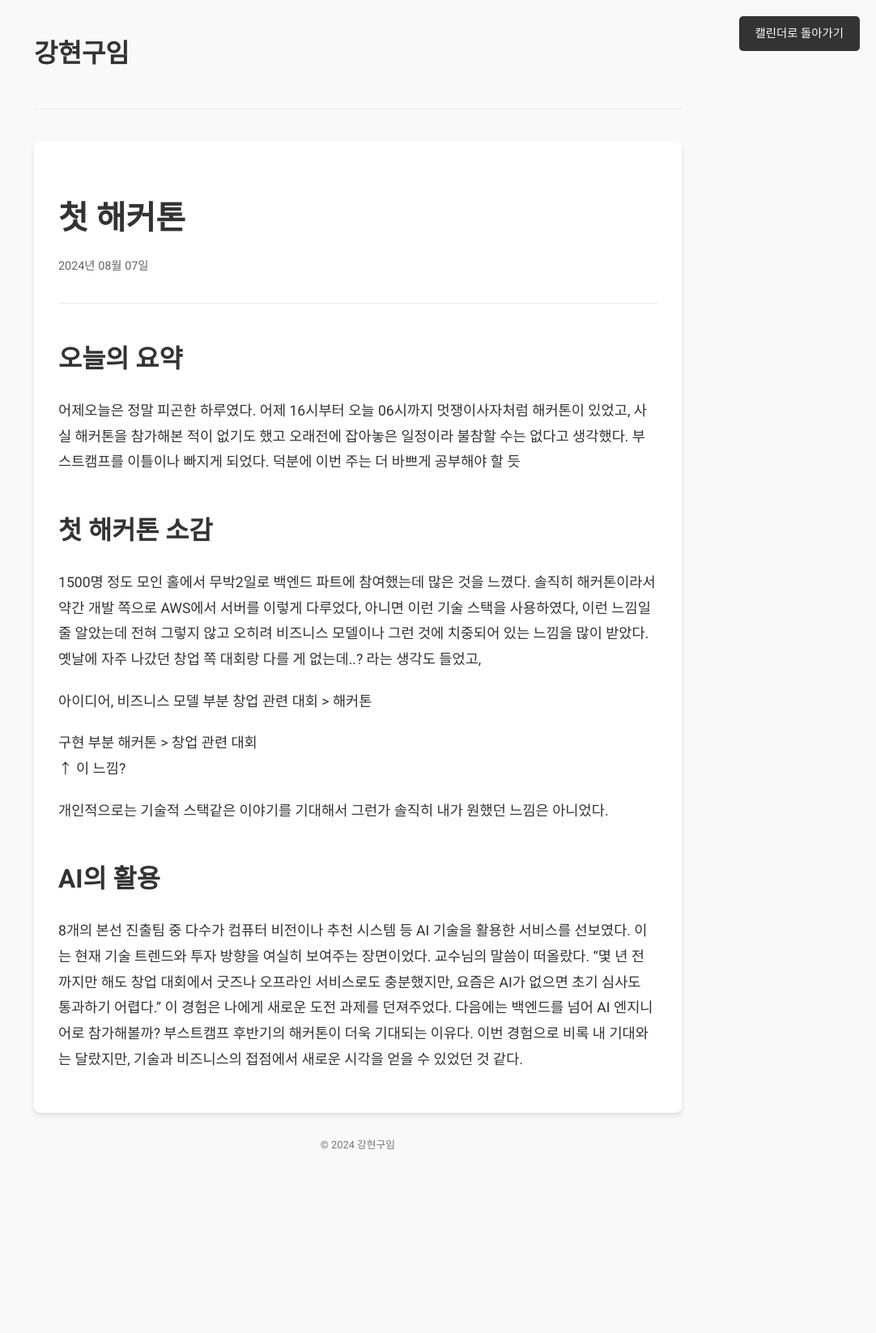
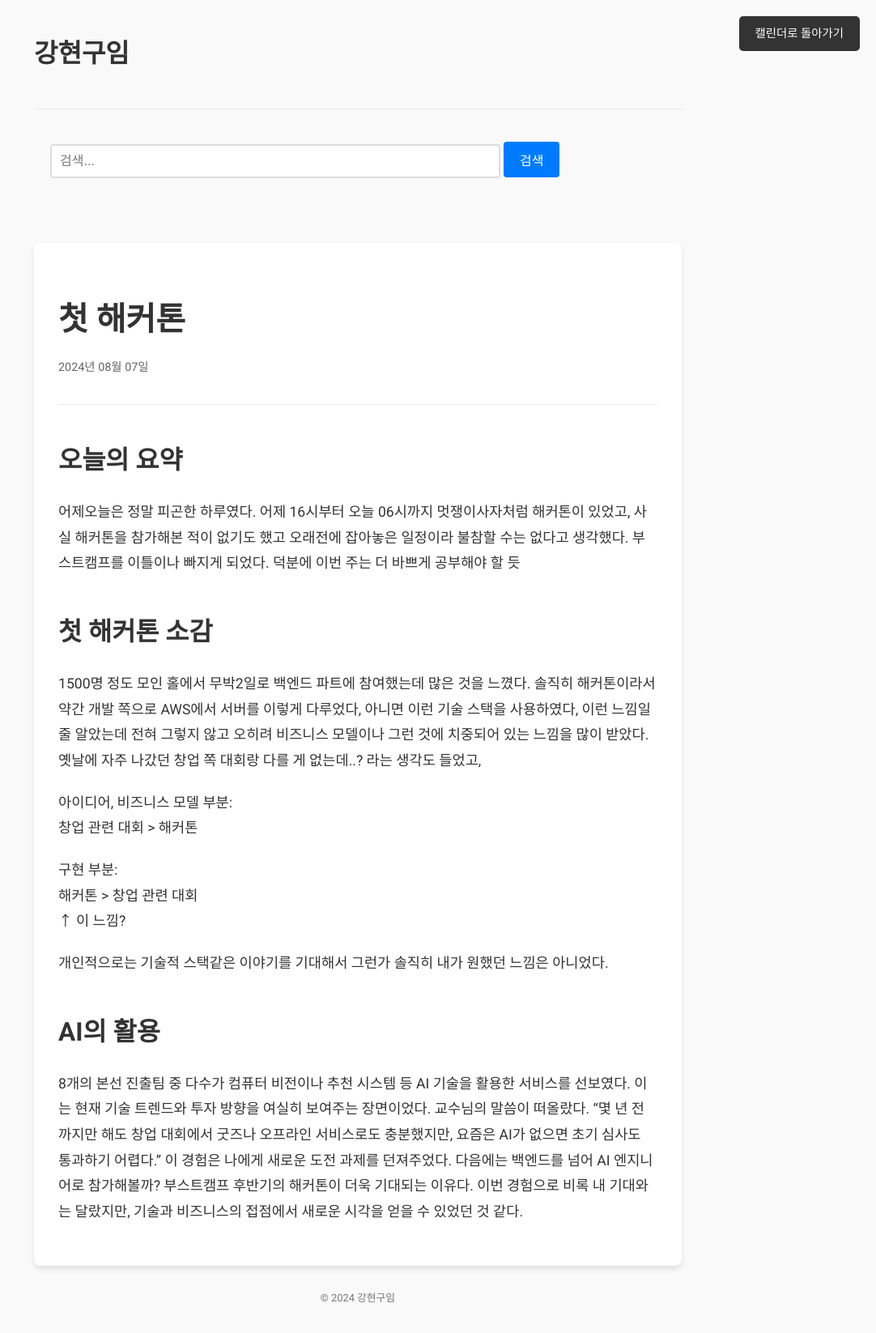
Before and after one commit to ardkyer/ardkyer.github.io, a Jekyll site: the page built from _posts/2024-08-07-첫 해커톤.markdown, in a window 1280 px wide. Shown: the whole page at 81% size, without its empty margins (198-1280 px from the left). Built offline with Jekyll 4.4.1, drawn with Linux system fonts in a browser that asks for light colours; nearby versions of some CDN libraries; comment, search, counter and statistics services are not loaded; before the commit the page ends 1458 px from its top, so only the background shows below that.

```diff
--- a/_config.yml
+++ b/_config.yml
@@ -41,6 +41,8 @@ kramdown:
     block:
       line_numbers: false
 
+date_format: "%Y-%m-%d"
+
 
 # Exclude from processing.
 # The following items will not be processed, by default.
--- a/_layouts/default.html
+++ b/_layouts/default.html
@@ -18,12 +18,18 @@
     <header>
         <h1>{{ site.title }}</h1>
     </header>
+    <div id="search-container">
+        <input type="text" id="search-input" placeholder="검색...">
+        <button id="search-button" onclick="search()">검색</button>
+        <div id="results-container"></div>
+    </div>
     <main>
         {{ content }}
     </main>
     <footer>
         <p>&copy; {{ site.time | date: '%Y' }} {{ site.title }}</p>
     </footer>
+
     <script src="https://polyfill.io/v3/polyfill.min.js?features=es6"></script>
     <script id="MathJax-script" async src="https://cdn.jsdelivr.net/npm/mathjax@3/es5/tex-mml-chtml.js"></script>
     <script src="https://cdn.jsdelivr.net/npm/mermaid/dist/mermaid.min.js"></script>
@@ -50,6 +56,79 @@
                 fontCache: 'global'
             }
         };
+
+    </script>
+    <script src="https://unpkg.com/lunr/lunr.js"></script>
+    <script>
+        var posts = [
+            {% for post in site.posts %}
+        {
+            "title": "{{ post.title | escape }}",
+                "url": "{{ site.baseurl }}{{ post.url }}",
+                    "date": "{{ post.date }}",
+                        "content": "{{ post.content | strip_html | strip_newlines | escape }}"
+        } {% unless forloop.last %}, {% endunless %}
+        {% endfor %}
+];
+
+        function formatDate(dateString) {
+            var date = new Date(dateString);
+            var year = date.getFullYear();
+            var month = ('0' + (date.getMonth() + 1)).slice(-2);
+            var day = ('0' + date.getDate()).slice(-2);
+            return year + '-' + month + '-' + day;
+        }
+
+        function search() {
+            var query = document.getElementById("search-input").value.toLowerCase();
+            var resultsContainer = document.getElementById("results-container");
+            resultsContainer.innerHTML = "";
+
+            var results = posts.filter(function (post) {
+                return post.title.toLowerCase().includes(query) ||
+                    post.content.toLowerCase().includes(query);
+            });
+
+            if (results.length === 0) {
+                resultsContainer.innerHTML = "<p>검색 결과가 없습니다.</p>";
+            } else {
+                results.forEach(function (post) {
+                    var div = document.createElement("div");
+                    div.className = "search-result";
+
+                    var h3 = document.createElement("h3");
+                    var a = document.createElement("a");
+                    a.href = post.url;
+                    a.innerHTML = highlightText(post.title, query);
+                    h3.appendChild(a);
+                    div.appendChild(h3);
+
+                    var date = document.createElement("p");
+                    date.textContent = "작성일: " + formatDate(post.date);
+                    div.appendChild(date);
+
+                    var snippet = post.content.toLowerCase().indexOf(query);
+                    if (snippet !== -1) {
+                        var p = document.createElement("p");
+                        p.innerHTML = "..." + highlightText(post.content.substring(Math.max(0, snippet - 50), snippet + query.length + 50), query) + "...";
+                        div.appendChild(p);
+                    }
+
+                    resultsContainer.appendChild(div);
+                });
+            }
+        }
+
+        function highlightText(text, query) {
+            var regex = new RegExp("(" + query + ")", "gi");
+            return text.replace(regex, '<span class="highlight">$1</span>');
+        }
+
+        document.getElementById("search-input").addEventListener("keyup", function (event) {
+            if (event.key === "Enter") {
+                search();
+            }
+        });
     </script>
 </body>
 
--- a/_posts/2024-08-07-첫 해커톤.markdown
+++ b/_posts/2024-08-07-첫 해커톤.markdown
@@ -18,10 +18,10 @@ date: 2024-08-07
 그런 것에 치중되어 있는 느낌을 많이 받았다. 옛날에 자주 나갔던 창업 쪽 대회랑 다를 게 없는데..? 라는 생각도 들었고,
 
 
-아이디어, 비즈니스 모델 부분
+아이디어, 비즈니스 모델 부분:
      창업 관련 대회 > 해커톤
 
-구현 부분
+구현 부분:
      해커톤 > 창업 관련 대회
 ↑ 이 느낌?
 
--- a/assets/main.css
+++ b/assets/main.css
@@ -139,6 +139,48 @@ footer {
     white-space: normal !important;
 }
 
+.fc-daygrid-day {
+    transition: background-color 0.3s ease;
+}
+
+.fc-daygrid-day:hover {
+    background-color: #f0f0f0;
+}
+
+.fc-daygrid-day-number {
+    transition: color 0.3s ease;
+}
+
+.fc-daygrid-day:hover .fc-daygrid-day-number {
+    color: #007bff;
+}
+
+.fc-day-today .fc-daygrid-day-number {
+    font-weight: bold;
+}
+
+.fc-event {
+    transition: background-color 0.3s ease;
+}
+
+.fc-event:hover {
+    background-color: #0056b3;
+}
+
+.fc-button {
+    transition: background-color 0.3s ease, border-color 0.3s ease;
+}
+
+.fc-button:hover {
+    background-color: #0056b3;
+    border-color: #0056b3;
+}
+
+.fc-button:active {
+    background-color: #004085;
+    border-color: #004085;
+}
+
 .fc .fc-daygrid-day-events {
     min-height: 2em;
 }
@@ -149,6 +191,8 @@ footer {
 
 .fc .fc-daygrid-day-number {
     color: #333333;
+    transition: all 0.3s ease;
+    cursor: pointer;
 }
 
 .fc .fc-button-primary {
@@ -190,3 +234,106 @@ footer {
 .back-to-calendar:hover {
     background-color: #1a1a1a;
 }
+
+#search-container {
+    max-width: 100%;
+    padding: 20px;
+    background-color: #f9f9f9;
+    border-radius: 5px;
+    margin-bottom: 20px;
+}
+
+#search-input {
+    width: 100%;
+    padding: 10px;
+    font-size: 16px;
+    border: 1px solid #ddd;
+    border-radius: 4px;
+}
+
+#results-container {
+    margin-top: 20px;
+    padding: 0;
+}
+
+#results-container li {
+    list-style-type: none;
+    padding: 10px;
+    background-color: #fff;
+    margin-bottom: 10px;
+    border-radius: 4px;
+    box-shadow: 0 1px 3px rgba(0, 0, 0, 0.12), 0 1px 2px rgba(0, 0, 0, 0.24);
+}
+
+#results-container li a {
+    text-decoration: none;
+    color: #333;
+}
+
+#results-container li a:hover {
+    color: #0066cc;
+}
+
+#search-container {
+    margin: 20px 0;
+}
+
+#search-input {
+    width: 70%;
+    padding: 10px;
+    font-size: 16px;
+    border: 2px solid #ddd;
+    border-radius: 4px;
+}
+
+#search-button {
+    padding: 10px 20px;
+    font-size: 16px;
+    background-color: #007bff;
+    color: white;
+    border: none;
+    border-radius: 4px;
+    cursor: pointer;
+    transition: background-color 0.3s;
+}
+
+#search-button:hover {
+    background-color: #0056b3;
+}
+
+#results-container {
+    margin-top: 20px;
+}
+
+.search-result {
+    margin-bottom: 20px;
+    padding: 15px;
+    background-color: #f8f9fa;
+    border-radius: 4px;
+    box-shadow: 0 2px 5px rgba(0, 0, 0, 0.1);
+}
+
+.search-result h3 {
+    margin-top: 0;
+    color: #007bff;
+}
+
+.search-result h3 a {
+    color: #333;
+    text-decoration: none;
+}
+
+.search-result h3 a:hover {
+    color: #007bff;
+}
+
+.search-result p {
+    margin-bottom: 5px;
+    font-size: 14px;
+    color: #6c757d;
+}
+
+.highlight {
+    background-color: yellow;
+    font-weight: bold;
+}
```
Also changed, not shown: _posts/2024-08-12-학습정리.markdown (added, +265 -0 lines), assets/js/search.js (added, +57 -0 lines), assets/img/0812_1.png (added), assets/img/0812_3.png (added), assets/img/0812_4.png (added).
